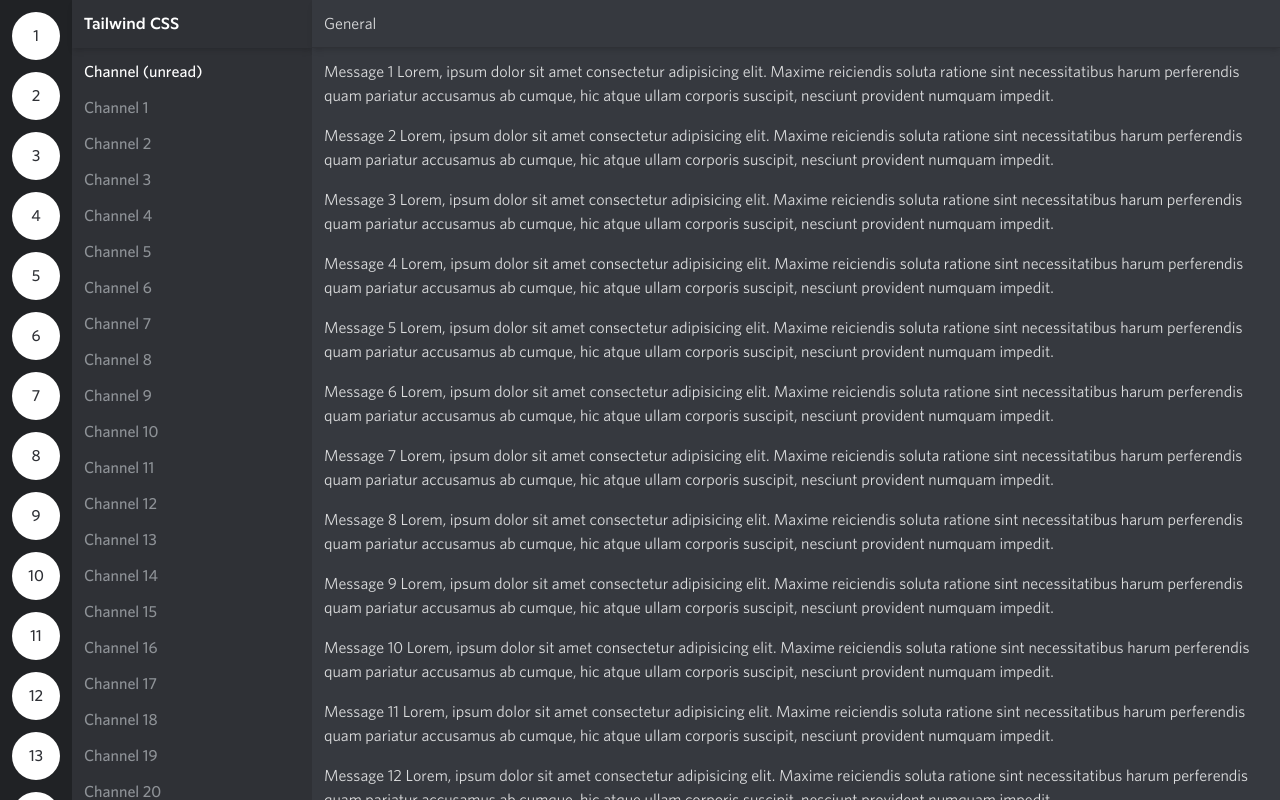
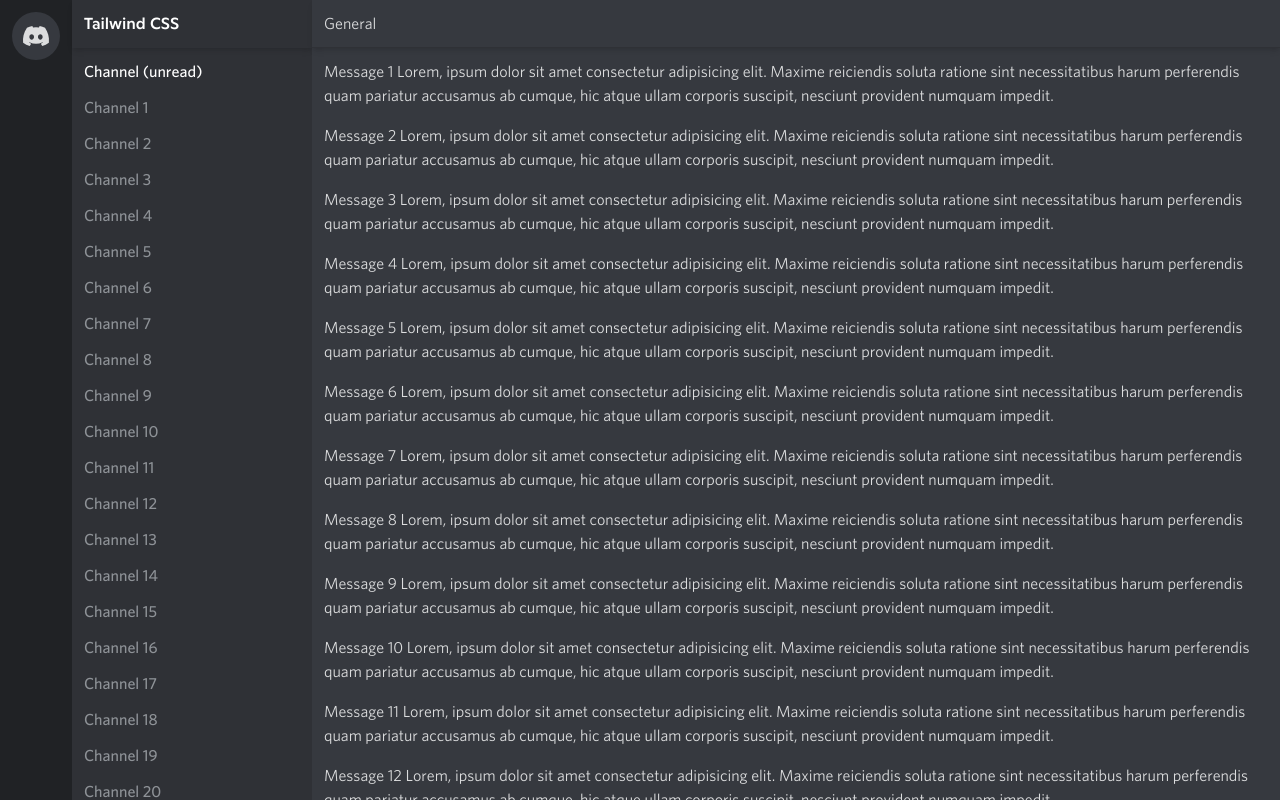
Before and after one commit to adeonir/egghead-tailwind-discord-clone, a Next.js app: page / in a window 1280 px wide. Built offline with nearby package versions, Linux system fonts and the light colour scheme.

Commit message:
Add hover behavior to server selector

```diff
--- a/src/pages/index.tsx
+++ b/src/pages/index.tsx
@@ -1,15 +1,20 @@
+import { DiscordIcon } from 'components/DiscordIcon'
+
 export default function Home() {
   return (
     <div className="flex h-screen text-gray-100">
       <div className="p-r-6 space-y-3 overflow-y-auto bg-gray-900 p-3 scrollbar scrollbar-none">
-        {[...Array(20)].map((_, index) => (
+        <div className="flex h-12 w-12 items-center justify-center rounded-full bg-gray-700 font-medium text-gray-100 transition duration-300 hover:bg-brand hover:text-white">
+          <DiscordIcon className="h-5 w-7" />
+        </div>
+        {/* {[...Array(20)].map((_, index) => (
           <div
             key={index}
             className="flex h-12 w-12 items-center justify-center rounded-full bg-white font-medium text-gray-800"
           >
             {index + 1}
           </div>
-        ))}
+        ))} */}
       </div>
       <div className="flex w-60 flex-col bg-gray-800">
         <div className="flex h-12 items-center border-b border-gray-800 px-3 font-title text-white shadow-md">
--- a/tailwind.config.js
+++ b/tailwind.config.js
@@ -9,6 +9,7 @@
         title: ['Ginto', ...defaultTheme.fontFamily.sans],
       },
       colors: {
+        brand: '#5865f2',
         gray: {
           50: '#ecedee',
           100: '#dcddde',
```
Also changed, not shown: 2 other files (tests, documents, lock files or other folders).
